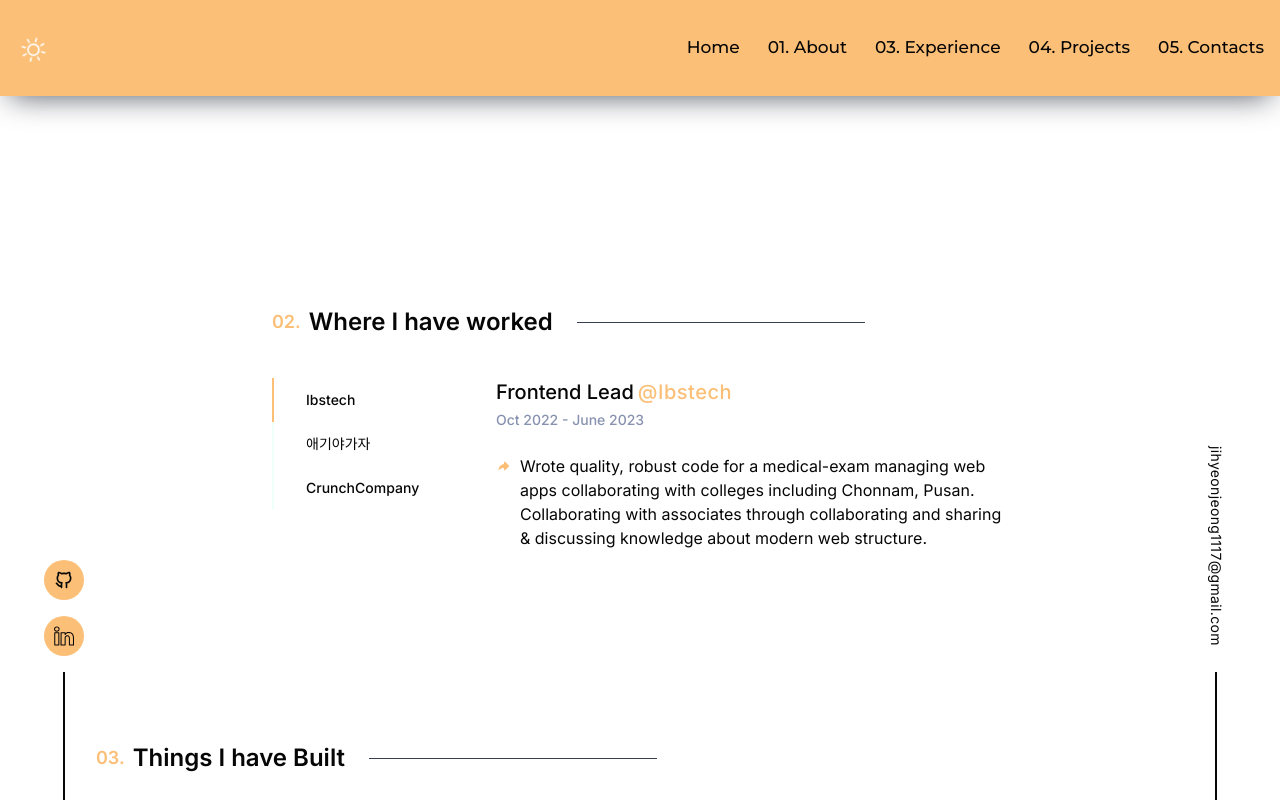
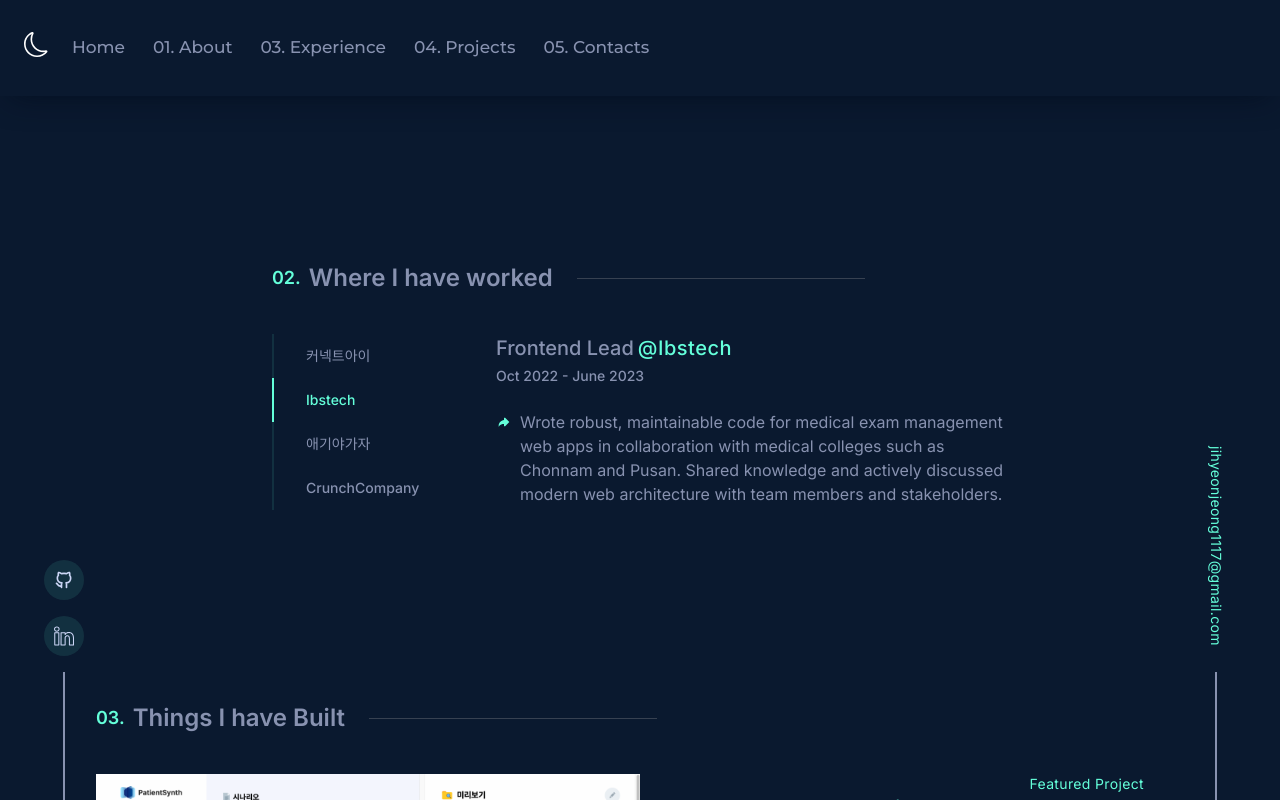
Before and after one commit to jihyeonjeong11/nextportfolio, a Next.js app: page / in a window 1280 px wide. Both pictures are taken after a click on the item "Ibstech". Built offline with nearby package versions, Linux system fonts and the light colour scheme.

Commit message:
renewing...

```diff
--- a/app/dashboard/Navbar/index.tsx
+++ b/app/dashboard/Navbar/index.tsx
@@ -1,13 +1,13 @@
-'use client';
+"use client";
 
-import React from 'react';
+import React from "react";
 
-import { montserrat } from '@/components/common/fonts';
-import MotionedDiv from '@/components/common/framer/MotionedDiv';
+import { montserrat } from "@/components/common/fonts";
+import MotionedDiv from "@/components/common/framer/MotionedDiv";
 
-import * as delays from '@/constants/delays';
-import ThemeSwitcher from '@/app/theme-switcher';
-import MyDialog from '@/components/common/modal';
+import * as delays from "@/constants/delays";
+import ThemeSwitcher from "@/app/theme-switcher";
+import MyDialog from "@/components/common/modal";
 
 const Navbar = () => {
   const [mounted, setMounted] = React.useState(false);
@@ -19,8 +19,8 @@ const Navbar = () => {
 
   return (
     <div className="bg-body-color-light dark:bg-body-color w-full shadow-navbar-shadow h-20 lg:h-[12vh] sticky top-0 z-10 px-4">
-      <div
-        className={`max-w-screen h-full mx-auto py-1 flex items-center justify-between ${montserrat.className}`}
+      <nav
+        className={`max-w-screen h-full mx-auto py-1 flex items-center gap-4 ${montserrat.className}`}
       >
         <MotionedDiv
           initial={{ opacity: 0 }}
@@ -30,7 +30,7 @@ const Navbar = () => {
           <ThemeSwitcher />
         </MotionedDiv>
         <div className="hidden mdl:inline-flex items-center gap-7">
-          <ul className="flex text-[17px] gap-7 text-text-light dark:text-text-dark">
+          <ol className="flex text-[17px] gap-7 text-text-light dark:text-text-dark">
             <li>
               <a
                 aria-label="to-home"
@@ -106,18 +106,7 @@ const Navbar = () => {
                 </MotionedDiv>
               </a>
             </li>
-            {/* <a href="/sample.pdf" target="_blank">
-              <MotionedDiv
-                initial={{ opacity: 0 }}
-                animate={{ opacity: 1 }}
-                transition={{ delay: delays.SIXTH }}
-              >
-                <button className="hover:text-hover-color-light text-text-light border-text-light dark:hover:bg-hover-color dark:border-text-green dark:text-text-green px-4 py-2 rounded-md  text-[13px] border   duration-300">
-                  <span>Resume</span>
-                </button>
-              </MotionedDiv>
-            </a> */}
-          </ul>
+          </ol>
         </div>
         {/* mobile icons section */}
         <button
@@ -131,7 +120,7 @@ const Navbar = () => {
           <span className="w-full h-[2px] bg-text-light dark:bg-text-green inline-flex transform translate-x-3 group-hover:translate-x-0 duration-300 transition-all ease-in-out"></span>
           <span className="w-full h-[2px] bg-text-light dark:bg-text-green inline-flex transform translate-x-1 group-hover:translate-x-3 transition-all ease-in-out duration-300"></span>
         </button>
-      </div>
+      </nav>
       <MyDialog isOpen={isOpen} setIsOpen={setIsOpen} />
     </div>
   );
--- a/app/theme-provider.tsx
+++ b/app/theme-provider.tsx
@@ -1,62 +1,8 @@
-'use client';
+"use client";
 
-import * as React from 'react';
-import { ThemeProvider as NextThemesProvider } from 'next-themes';
-import type { ThemeProviderProps } from 'next-themes/dist/types';
-
-// const data =
-//   '--Bio--\n--Personal Information--\n1. Full Name: Samantha Johnson\n2. Gender: Female\n3. Date of Birth: March 10, 1990\n4. Age: 33\n5. Nationality: Canadian\n6. Ethnicity: Caucasian\n7. Marital Status: Single\n\n--Contact Information--\n8. Email: samantha.johnson@example.com\n9. Phone: +1 555-789-1234\n10. Address: 456 Elm Street, Anytown, Canada\n\n--Education--\n11. Highest Degree: Master of Science in Engineering\n12. University: XYZ University\n13. Graduation Year: 2013\n\n--Employment--\n14. Current Job Title: Project Manager\n15. Company: ABC Engineering Solutions\n16. Years of Experience: 8\n17. Previous Employment: DEF Engineering Firm, GHI Technologies\n\n--Skills--\n18. Project Management\n19. Leadership\n20. Problem-solving\n21. Communication\n22. Technical Analysis\n\n--Interests--\n23. Hobbies: Painting, hiking, reading\n24. Sports: Tennis, swimming\n25. Music: Classical, jazz';
-
-// export const parseGPTToJSON = (string: string) => {
-//   const gptArr = string.split('\n').filter((e) => e.length);
-//   const resultMap = new Map<
-//     string,
-//     { phrases: string[]; hide: boolean; order?: number }
-//   >();
-
-//   try {
-//     let currentTitle = '';
-//     let numberedEntry = '';
-//     let index = 1;
-
-//     for (let i = 0; i < gptArr.length; i++) {
-//       if (gptArr[i].endsWith('-')) {
-//         currentTitle = gptArr[i].trim().replaceAll('--', '');
-//         resultMap.set(currentTitle, { phrases: [], hide: false, order: i });
-//       } else {
-//         const contentArr = gptArr[i].split('.');
-//         const phrases = contentArr
-//           .map((e) => {
-//             if (e) {
-//               if (!isNaN(Number(e))) {
-//                 numberedEntry = e.trim();
-//               } else {
-//                 const phrase = numberedEntry
-//                   ? `${numberedEntry}. ${e.trim()}`
-//                   : e.trim();
-//                 numberedEntry = '';
-//                 return phrase;
-//               }
-//             }
-//           })
-//           .filter(Boolean);
-
-//         const currentEntry = resultMap.get(currentTitle);
-//         if (currentEntry) {
-//           currentEntry.phrases = currentEntry.phrases.concat(phrases);
-//           currentEntry.hide = false; // Set hide to false (assuming it represents visibility)
-//         }
-
-//         resultMap.set(index.toString(), currentEntry);
-//         index++;
-//       }
-//     }
-
-//     return resultMap;
-//   } catch {
-//     console.log('err');
-//   }
-// };
+import * as React from "react";
+import { ThemeProvider as NextThemesProvider } from "next-themes";
+import type { ThemeProviderProps } from "next-themes/dist/types";
 
 export default function NextThemeProvider({
   children,
@@ -66,15 +12,14 @@ export default function NextThemeProvider({
 
   React.useEffect(() => {
     setMounted(true);
-    //console.log(Object.fromEntries(parseGPTToJSON(data)));
   }, []);
 
   if (!mounted) {
     return <></>;
-  } // this actually causes initial blank screen, or light themed page.
+  }
 
   return (
-    <NextThemesProvider storageKey={'theme'} attribute="class" {...props}>
+    <NextThemesProvider storageKey={"theme"} attribute="class" {...props}>
       {children}
     </NextThemesProvider>
   );
--- a/app/theme-switcher.tsx
+++ b/app/theme-switcher.tsx
@@ -1,24 +1,24 @@
-'use client';
-import { useState, useEffect, useMemo } from 'react';
-import { useTheme } from 'next-themes';
-import { BsSun, BsMoon } from 'react-icons/bs';
-import { useAnimate, useAnimationFrame } from 'framer-motion';
+"use client";
+import { useState, useEffect } from "react";
+import { useTheme } from "next-themes";
+import { BsSun, BsMoon } from "react-icons/bs";
+import { useAnimate } from "framer-motion";
 
-import MotionedDiv from '@/components/common/framer/MotionedDiv';
+import MotionedDiv from "@/components/common/framer/MotionedDiv";
 
 const ThemeSwitcher = () => {
   const { theme, setTheme } = useTheme();
-  const [mounted, setMounted] = useState(false);
+  const [_mounted, setMounted] = useState(false);
   const [scope, animate] = useAnimate();
 
   useEffect(() => {
     setMounted(true);
   }, []);
 
-  const handleThemeChange = async (newTheme: 'dark' | 'light') => {
+  const handleThemeChange = async (newTheme: "dark" | "light") => {
     setTheme(newTheme);
     await animate([
-      newTheme === 'light'
+      newTheme === "light"
         ? [scope.current, { rotate: -120 }]
         : [scope.current, { rotate: 0 }],
     ]);
@@ -26,7 +26,7 @@ const ThemeSwitcher = () => {
 
   return (
     <div className="w-10 h-10 flex items-center justify-center">
-      {theme !== 'dark' ? (
+      {theme !== "dark" ? (
         <MotionedDiv
           initial={{ opacity: 0, rotate: -120 }}
           animate={{ opacity: 1 }}
@@ -36,7 +36,7 @@ const ThemeSwitcher = () => {
           <button
             aria-label="light"
             ref={scope}
-            onClick={() => handleThemeChange('dark')}
+            onClick={() => handleThemeChange("dark")}
           >
             <BsSun size="25" />
           </button>
@@ -51,7 +51,7 @@ const ThemeSwitcher = () => {
           <button
             aria-label="dark"
             ref={scope}
-            onClick={() => handleThemeChange('light')}
+            onClick={() => handleThemeChange("light")}
           >
             <BsMoon size="25" />
           </button>
--- a/components/middleSide/experience/components/ExpCard.tsx
+++ b/components/middleSide/experience/components/ExpCard.tsx
@@ -1,16 +1,9 @@
-'use client';
+"use client";
+import MotionedDiv from "@/components/common/framer/MotionedDiv";
+import React from "react";
+import { TiArrowForward } from "react-icons/ti";
 
-import { experiences } from '@/constants/strings';
-import MotionedDiv from '@/components/common/framer/MotionedDiv';
-import React, { memo } from 'react';
-import { TiArrowForward } from 'react-icons/ti';
-
-const ExpCard = ({ expType }: { expType: (typeof experiences)[0] }) => {
-  let content: JSX.Element;
-
-  switch (expType) {
-    case experiences[0]:
-      content = (
+export const ExpCard1 = () => (
   <MotionedDiv
     initial={{ opacity: 0 }}
     animate={{ opacity: 1 }}
@@ -18,7 +11,42 @@ const ExpCard = ({ expType }: { expType: (typeof experiences)[0] }) => {
     className="w-full"
   >
     <h3 className="text-text-light dark:text-text-dark flex gap-1 font-medium text-xl font-title-font">
-            Frontend Lead{' '}
+      Frontend Developer{" "}
+      <span className="text-body-color-light dark:text-text-green tracking-wide">
+        @ConnectI
+      </span>
+    </h3>
+    <p className="text-sm mt-1 font-medium text-text-dark">
+      Oct 2023 - Sep 2024
+    </p>
+    <ul className="mt-6 flex flex-col gap-3">
+      <li className="text-base flex gap-2 text-text-light dark:text-text-dark">
+        <span className="mt-1 dark:text-text-green text-body-color-light">
+          <TiArrowForward />
+        </span>
+        <p>
+          Maintained and developed new features for After10Months, a pregnancy
+          tracking app built with React Native. Focused primarily on
+          <span className="dark:text-text-green text-body-color-light">
+            {" "}
+            Performance{" "}
+          </span>
+          improvements and updating native-integrated libraries.
+        </p>
+      </li>
+    </ul>
+  </MotionedDiv>
+);
+
+export const ExpCard2 = () => (
+  <MotionedDiv
+    initial={{ opacity: 0 }}
+    animate={{ opacity: 1 }}
+    transition={{ delay: 0.1 }}
+    className="w-full"
+  >
+    <h3 className="text-text-light dark:text-text-dark flex gap-1 font-medium text-xl font-title-font">
+      Frontend Lead{" "}
       <span className="text-body-color-light dark:text-text-green tracking-wide">
         @Ibstech
       </span>
@@ -32,18 +60,17 @@ const ExpCard = ({ expType }: { expType: (typeof experiences)[0] }) => {
           <TiArrowForward />
         </span>
         <p>
-                Wrote quality, robust code for a medical-exam managing web apps
-                collaborating with colleges including Chonnam, Pusan.
-                Collaborating with associates through collaborating and sharing
-                & discussing knowledge about modern web structure.
+          Wrote robust, maintainable code for medical exam management web apps
+          in collaboration with medical colleges such as Chonnam and Pusan.
+          Shared knowledge and actively discussed modern web architecture with
+          team members and stakeholders.
         </p>
       </li>
     </ul>
   </MotionedDiv>
 );
-      break;
-    case experiences[1]:
-      content = (
+
+export const ExpCard3 = () => (
   <MotionedDiv
     initial={{ opacity: 0 }}
     animate={{ opacity: 1 }}
@@ -51,7 +78,7 @@ const ExpCard = ({ expType }: { expType: (typeof experiences)[0] }) => {
     className="w-full"
   >
     <h3 className="text-text-light dark:text-text-dark flex gap-1 font-medium text-xl font-title-font">
-            Development Lead{' '}
+      Development Lead{" "}
       <span className="text-body-color-light dark:text-text-green tracking-wide">
         @애기야가자
       </span>
@@ -66,43 +93,42 @@ const ExpCard = ({ expType }: { expType: (typeof experiences)[0] }) => {
         </span>
         <p>
           Full stack development on place-suggesting live service product
-                Focusing from planning DB schema to implementing adequate mobile
-                app UI structure. Provided leadership with team toward same
-                goal, {`"Get things done"`} achieving launching new services and
-                features with timely manner,s including{' '}
+          Focusing from planning DB schema to implementing adequate mobile app
+          UI structure. Provided leadership with team toward same goal,{" "}
+          {`"Get things done"`} achieving launching new services and features
+          with timely manner,s including{" "}
           <span className="dark:text-text-green text-body-color-light">
             Child ID card
           </span>
-                ,{' '}
+          ,{" "}
           <span className="dark:text-text-green text-body-color-light">
             User content forum system
           </span>
-                ,{' '}
+          ,{" "}
           <span className="dark:text-text-green text-body-color-light">
             Place-suggesting feature
-                </span>{' '}
-                through Bigdata collection powered by Google Bigquery and
-                various collaboration features with{' '}
+          </span>{" "}
+          through Bigdata collection powered by Google Bigquery and various
+          collaboration features with{" "}
           <span className="dark:text-text-green text-body-color-light">
             밴더스터
           </span>
-                ,{' '}
+          ,{" "}
           <span className="dark:text-text-green text-body-color-light">
             더핑크퐁컴퍼니
           </span>
-                ,{' '}
+          ,{" "}
           <span className="dark:text-text-green text-body-color-light">
             한화생명
-                </span>{' '}
+          </span>{" "}
           and more.
         </p>
       </li>
     </ul>
   </MotionedDiv>
 );
-      break;
-    case experiences[2]:
-      content = (
+
+export const ExpCard4 = () => (
   <MotionedDiv
     initial={{ opacity: 0 }}
     animate={{ opacity: 1 }}
@@ -110,7 +136,7 @@ const ExpCard = ({ expType }: { expType: (typeof experiences)[0] }) => {
     className="w-full"
   >
     <h3 className="text-text-light dark:text-text-dark flex gap-1 font-medium text-xl font-title-font">
-            Frontend developer{' '}
+      Frontend developer{" "}
       <span className="text-body-color-light dark:text-text-green tracking-wide">
         @CrunchCompany
       </span>
@@ -128,14 +154,3 @@ const ExpCard = ({ expType }: { expType: (typeof experiences)[0] }) => {
     </ul>
   </MotionedDiv>
 );
-      break;
-
-    default:
-      content = <div>something went wrong</div>;
-      break;
-  }
-
-  return <div>{content}</div>;
-};
-
-export default memo(ExpCard);
--- a/components/middleSide/experience/index.tsx
+++ b/components/middleSide/experience/index.tsx
@@ -1,13 +1,25 @@
-'use client';
+"use client";
 
-import React, { useState } from 'react';
-import SectionTitle from '../common/SectionTitle';
-import ExpCard from './components/ExpCard';
-import { experiences } from '@/constants/strings';
+import React, { useMemo, useState } from "react";
+import SectionTitle from "../common/SectionTitle";
+import { ExpCard1, ExpCard2, ExpCard3, ExpCard4 } from "./components/ExpCard";
+import { experiences } from "@/constants/strings";
 
 const Experience = () => {
   const [switchState, setSwitchState] = useState<(typeof experiences)[0]>(
     experiences[0]
+  );
+
+  const Comp = useMemo(
+    () =>
+      switchState === experiences[0]
+        ? ExpCard1
+        : switchState === experiences[1]
+        ? ExpCard2
+        : switchState === experiences[2]
+        ? ExpCard3
+        : ExpCard4,
+    [switchState]
   );
 
   return (
@@ -17,23 +29,23 @@ const Experience = () => {
     >
       <SectionTitle title="Where I have worked" titleNo="02" />
       <div className="w-full mt-10 flex flex-col md:flex-row gap-16">
-        <ul className="md:w-40 flex flex-col">
+        <ol className="md:w-40 flex flex-col">
           {experiences.map((exp, key) => (
             <li
               key={exp + key}
               className={
                 `text-text-light dark:text-text-dark w-full border-l-2 bg-transparent dark:hover:bg-[#112240] py-3 text-sm  cursor-pointer duration-300 px-8 font-medium ` +
                 (switchState === exp
-                  ? 'border-l-body-color-light text-text-body-color-light dark:border-l-text-green dark:text-text-green'
-                  : 'border-l-hover-color')
+                  ? "border-l-body-color-light text-text-body-color-light dark:border-l-text-green dark:text-text-green"
+                  : "border-l-hover-color")
               }
               onClick={() => setSwitchState(exp)}
             >
               {exp}
             </li>
           ))}
-        </ul>
-        {switchState && <ExpCard expType={switchState} key={switchState} />}
+        </ol>
+        <Comp />
       </div>
     </section>
   );
--- a/constants/strings.ts
+++ b/constants/strings.ts
@@ -1,8 +1,13 @@
-export const experiences = ['Ibstech', '애기야가자', 'CrunchCompany'];
+export const experiences = [
+  "커넥트아이",
+  "Ibstech",
+  "애기야가자",
+  "CrunchCompany",
+];
 
 export type ExpreienceType = typeof experiences;
 
-export const LINK_GITHUB = 'https://github.com/jihyeonjeong11';
+export const LINK_GITHUB = "https://github.com/jihyeonjeong11";
 
 export const LINK_LINKEDIN =
-  'https://www.linkedin.com/in/jihyeon-jeong-438b2a13a';
+  "https://www.linkedin.com/in/jihyeon-jeong-438b2a13a";
--- a/package.json
+++ b/package.json
@@ -18,6 +18,7 @@
     "eslint-config-next": "13.4.5",
     "framer-motion": "^10.12.16",
     "next": "13.4.5",
+    "next-intl": "^4.1.0",
     "next-themes": "^0.2.1",
     "postcss": "8.4.24",
     "react": "18.2.0",
```
Also changed, not shown: app/layout.tsx (+7 -7 lines), 1 other file (tests, documents, lock files or other folders). Lines whose indentation alone changed are shown as unchanged.
